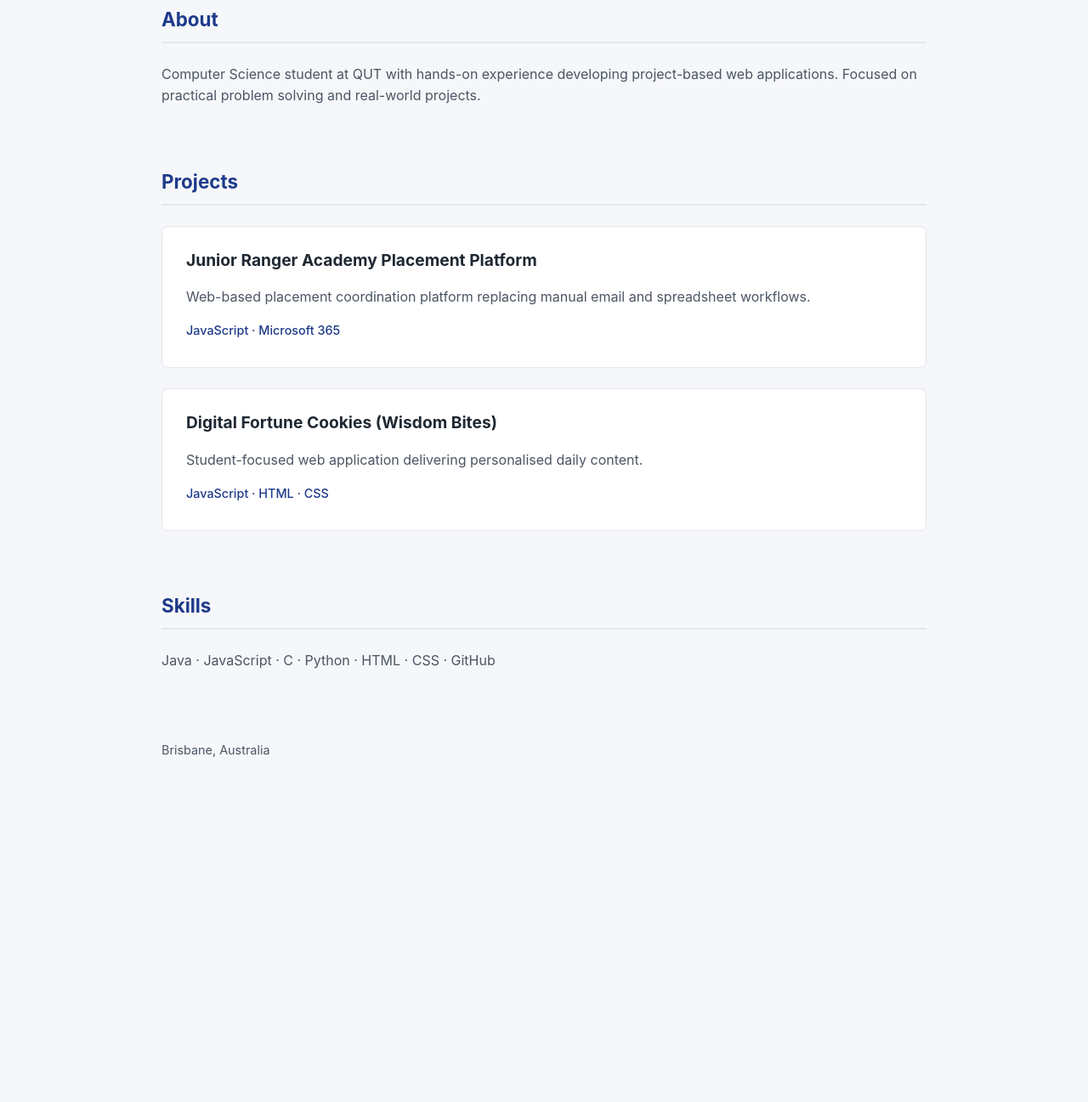
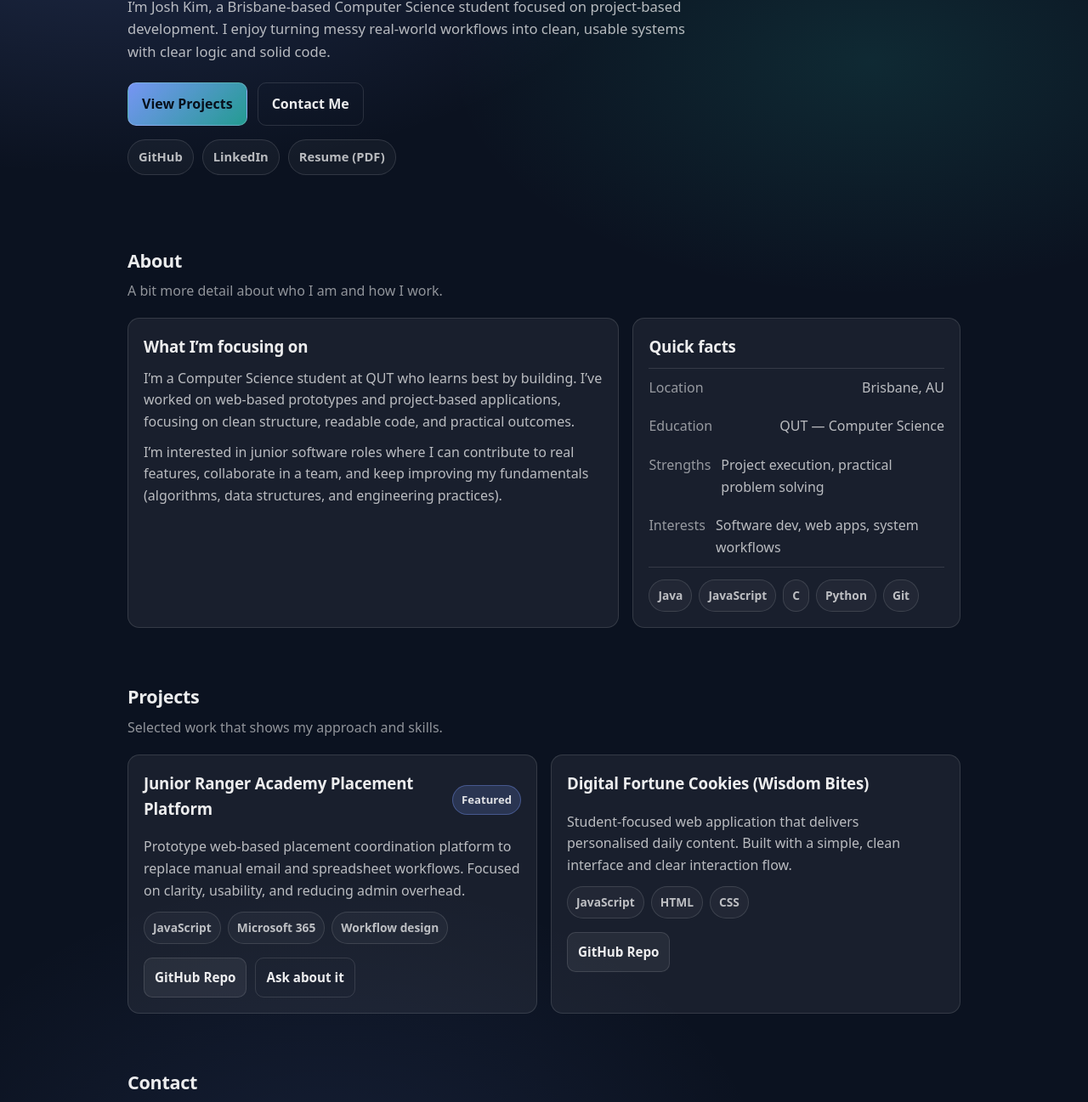
Before and after one commit to JK76761/JK76761.github.io, a plain HTML site: page index.html in a window 1280 px wide. Shown: the part 321-1618 px from the top of the page at 85% size. Before the commit the page ends 1289 px from the top, so only its background shows below. Drawn offline with Linux system fonts and the light colour scheme.

Commit message:
design fixed version

```diff
--- /dev/null
+++ b/10.css
@@ -0,0 +1,318 @@
+:root{
+  --bg: #0b1220;
+  --panel: rgba(255,255,255,0.06);
+  --panel-strong: rgba(255,255,255,0.10);
+  --text: rgba(255,255,255,0.92);
+  --muted: rgba(255,255,255,0.70);
+  --muted2: rgba(255,255,255,0.55);
+  --border: rgba(255,255,255,0.12);
+  --accent: #7c9cff;      /* professional blue */
+  --accent2: #2dd4bf;     /* subtle teal */
+  --shadow: 0 18px 50px rgba(0,0,0,0.35);
+}
+
+*{ box-sizing: border-box; }
+
+html{ scroll-behavior: smooth; }
+
+body{
+  margin:0;
+  color: var(--text);
+  background: radial-gradient(1200px 600px at 10% 10%, rgba(124,156,255,0.18), transparent 55%),
+              radial-gradient(900px 500px at 80% 20%, rgba(45,212,191,0.12), transparent 55%),
+              radial-gradient(900px 700px at 30% 90%, rgba(124,156,255,0.10), transparent 60%),
+              var(--bg);
+  font-family: ui-sans-serif, system-ui, -apple-system, Segoe UI, Roboto, Helvetica, Arial, "Apple Color Emoji","Segoe UI Emoji";
+  line-height: 1.6;
+}
+
+.container{
+  width: min(980px, 92vw);
+  margin: 0 auto;
+  padding: 28px 0 70px;
+}
+
+a{ color: inherit; }
+
+.nav{
+  display:flex;
+  justify-content: space-between;
+  align-items:center;
+  padding: 14px 0 22px;
+}
+
+.brand{
+  text-decoration:none;
+  font-weight: 700;
+  letter-spacing: -0.3px;
+}
+
+.nav-links a{
+  text-decoration:none;
+  color: var(--muted);
+  margin-left: 18px;
+  font-weight: 500;
+}
+
+.nav-links a:hover{
+  color: var(--text);
+}
+
+.hero{
+  padding: 44px 0 20px;
+}
+
+.hero-badge{
+  display:inline-flex;
+  align-items:center;
+  gap: 10px;
+  padding: 8px 12px;
+  border: 1px solid var(--border);
+  background: var(--panel);
+  border-radius: 999px;
+  color: var(--muted);
+  font-size: 0.92rem;
+}
+
+.hero-title{
+  margin: 18px 0 10px;
+  font-size: clamp(2.1rem, 4.2vw, 3.2rem);
+  line-height: 1.1;
+  letter-spacing: -1px;
+}
+
+.hero-subtitle{
+  max-width: 70ch;
+  color: var(--muted);
+  font-size: 1.04rem;
+  margin: 0 0 22px;
+}
+
+.cta{
+  display:flex;
+  gap: 12px;
+  flex-wrap: wrap;
+  margin-bottom: 16px;
+}
+
+.btn{
+  display:inline-flex;
+  align-items:center;
+  justify-content:center;
+  gap: 10px;
+  text-decoration:none;
+  border-radius: 10px;
+  padding: 12px 16px;
+  font-weight: 600;
+  border: 1px solid var(--border);
+  background: var(--panel);
+  color: var(--text);
+  box-shadow: none;
+  transition: transform .15s ease, background .15s ease, border-color .15s ease;
+}
+
+.btn:hover{
+  transform: translateY(-1px);
+  background: var(--panel-strong);
+  border-color: rgba(255,255,255,0.18);
+}
+
+.btn.primary{
+  background: linear-gradient(135deg, rgba(124,156,255,0.95), rgba(45,212,191,0.70));
+  border-color: rgba(255,255,255,0.20);
+  color: #07101c;
+}
+
+.btn.ghost{
+  background: transparent;
+}
+
+.btn.small{
+  padding: 10px 12px;
+  border-radius: 10px;
+  font-size: 0.95rem;
+}
+
+.power-links{
+  display:flex;
+  flex-wrap: wrap;
+  gap: 10px;
+  margin-top: 6px;
+}
+
+.pill{
+  text-decoration:none;
+  padding: 8px 12px;
+  border-radius: 999px;
+  border: 1px solid var(--border);
+  background: rgba(255,255,255,0.04);
+  color: var(--muted);
+  font-weight: 600;
+  font-size: 0.92rem;
+}
+
+.pill:hover{
+  color: var(--text);
+  background: rgba(255,255,255,0.07);
+}
+
+.section{
+  margin-top: 64px;
+}
+
+.section-head{
+  margin-bottom: 18px;
+}
+
+.section-head h2{
+  margin:0 0 6px;
+  font-size: 1.35rem;
+  letter-spacing: -0.3px;
+}
+
+.section-desc{
+  margin:0;
+  color: var(--muted2);
+}
+
+.about-grid{
+  display:grid;
+  grid-template-columns: 1.2fr 0.8fr;
+  gap: 16px;
+}
+
+.projects-grid{
+  display:grid;
+  grid-template-columns: 1fr 1fr;
+  gap: 16px;
+}
+
+.card{
+  background: var(--panel);
+  border: 1px solid var(--border);
+  border-radius: 14px;
+  padding: 18px;
+  box-shadow: none;
+}
+
+.card h3{
+  margin: 0 0 10px;
+  letter-spacing: -0.2px;
+}
+
+.card p{
+  margin: 0 0 10px;
+  color: var(--muted);
+}
+
+.list{
+  list-style: none;
+  padding: 0;
+  margin: 0;
+  border-top: 1px solid var(--border);
+  border-bottom: 1px solid var(--border);
+}
+
+.list li{
+  display:flex;
+  justify-content: space-between;
+  gap: 12px;
+  padding: 10px 0;
+  color: var(--muted);
+}
+
+.list li span:first-child{
+  color: var(--muted2);
+}
+
+.mini-tags{
+  display:flex;
+  flex-wrap: wrap;
+  gap: 8px;
+  margin-top: 14px;
+}
+
+.mini-tags span, .stack span{
+  display:inline-flex;
+  align-items:center;
+  padding: 7px 10px;
+  border: 1px solid var(--border);
+  border-radius: 999px;
+  background: rgba(255,255,255,0.04);
+  color: var(--muted);
+  font-weight: 600;
+  font-size: 0.86rem;
+}
+
+.project-card .project-top{
+  display:flex;
+  justify-content: space-between;
+  align-items: center;
+  gap: 10px;
+  margin-bottom: 8px;
+}
+
+.tag{
+  padding: 6px 10px;
+  border-radius: 999px;
+  background: rgba(124,156,255,0.18);
+  border: 1px solid rgba(124,156,255,0.35);
+  color: rgba(255,255,255,0.86);
+  font-weight: 700;
+  font-size: 0.82rem;
+}
+
+.stack{
+  display:flex;
+  flex-wrap: wrap;
+  gap: 8px;
+  margin: 12px 0 0;
+}
+
+.card-actions{
+  display:flex;
+  gap: 10px;
+  flex-wrap: wrap;
+  margin-top: 16px;
+}
+
+.contact-card{
+  padding: 18px;
+}
+
+.contact-row{
+  display:grid;
+  grid-template-columns: 1fr 1fr;
+  gap: 16px;
+}
+
+.label{
+  color: var(--muted2);
+  font-size: 0.9rem;
+  margin-bottom: 6px;
+}
+
+.contact-link{
+  color: var(--text);
+  text-decoration: none;
+  font-weight: 700;
+}
+
+.contact-link:hover{
+  text-decoration: underline;
+}
+
+.footer{
+  margin-top: 70px;
+  padding-top: 20px;
+  border-top: 1px solid var(--border);
+  color: var(--muted2);
+  font-size: 0.92rem;
+}
+
+/* Responsive */
+@media (max-width: 860px){
+  .about-grid{ grid-template-columns: 1fr; }
+  .projects-grid{ grid-template-columns: 1fr; }
+  .contact-row{ grid-template-columns: 1fr; }
+}
--- a/index.html
+++ b/index.html
@@ -4,51 +4,152 @@
   <meta charset="UTF-8" />
   <meta name="viewport" content="width=device-width, initial-scale=1.0" />
   <title>Josh Kim | Computer Science Student</title>
-  <link rel="stylesheet" href="style.css" />
+  <link rel="stylesheet" href="10.css" />
 </head>
+
 <body>
+  <div class="container">
 
-<header>
-  <h1>Josh Kim</h1>
-  <p>Computer Science Student | Junior Software Developer</p>
-  <div class="links">
-    <a href="https://github.com/JK76761" target="_blank">GitHub</a>
-    <a href="mailto:zio76152583@gmail.com">Email</a>
+    <nav class="nav">
+      <a class="brand" href="#top">Josh Kim</a>
+      <div class="nav-links">
+        <a href="#about">About</a>
+        <a href="#projects">Projects</a>
+        <a href="#contact">Contact</a>
+      </div>
+    </nav>
+
+    <header id="top" class="hero">
+      <div class="hero-badge">Computer Science Student @ QUT</div>
+      <h1 class="hero-title">
+        Building practical software through real-world projects.
+      </h1>
+      <p class="hero-subtitle">
+        I’m Josh Kim, a Brisbane-based Computer Science student focused on project-based development.
+        I enjoy turning messy real-world workflows into clean, usable systems with clear logic and solid code.
+      </p>
+
+      <div class="cta">
+        <a class="btn primary" href="#projects">View Projects</a>
+        <a class="btn ghost" href="#contact">Contact Me</a>
+      </div>
+
+      <div class="power-links">
+        <a class="pill" href="https://github.com/JK76761" target="_blank" rel="noopener noreferrer">GitHub</a>
+        <!-- LinkedIn 있으면 아래 링크 교체 -->
+        <a class="pill" href="#" target="_blank" rel="noopener noreferrer">LinkedIn</a>
+        <!-- Resume PDF 나중에 넣을 때 경로 바꾸기: assets/resume/Josh_Kim_Resume.pdf -->
+        <a class="pill" href="#" target="_blank" rel="noopener noreferrer">Resume (PDF)</a>
       </div>
     </header>
 
-<section>
+    <section id="about" class="section">
+      <div class="section-head">
         <h2>About</h2>
-  <p>
-    Computer Science student at QUT with hands-on experience developing
-    project-based web applications. Focused on practical problem solving
-    and real-world projects.
-  </p>
-</section>
-
-<section>
-  <h2>Projects</h2>
-  <div class="project">
-    <h3>Junior Ranger Academy Placement Platform</h3>
-    <p>Web-based placement coordination platform replacing manual email and spreadsheet workflows.</p>
-    <p class="tech">JavaScript · Microsoft 365</p>
+        <p class="section-desc">A bit more detail about who I am and how I work.</p>
       </div>
 
-  <div class="project">
-    <h3>Digital Fortune Cookies (Wisdom Bites)</h3>
-    <p>Student-focused web application delivering personalised daily content.</p>
-    <p class="tech">JavaScript · HTML · CSS</p>
+      <div class="about-grid">
+        <div class="card">
+          <h3>What I’m focusing on</h3>
+          <p>
+            I’m a Computer Science student at QUT who learns best by building.
+            I’ve worked on web-based prototypes and project-based applications, focusing on
+            clean structure, readable code, and practical outcomes.
+          </p>
+          <p>
+            I’m interested in junior software roles where I can contribute to real features,
+            collaborate in a team, and keep improving my fundamentals (algorithms, data structures, and engineering practices).
+          </p>
+        </div>
+
+        <div class="card">
+          <h3>Quick facts</h3>
+          <ul class="list">
+            <li><span>Location</span><span>Brisbane, AU</span></li>
+            <li><span>Education</span><span>QUT — Computer Science</span></li>
+            <li><span>Strengths</span><span>Project execution, practical problem solving</span></li>
+            <li><span>Interests</span><span>Software dev, web apps, system workflows</span></li>
+          </ul>
+
+          <div class="mini-tags">
+            <span>Java</span><span>JavaScript</span><span>C</span><span>Python</span><span>Git</span>
+          </div>
+        </div>
       </div>
     </section>
 
-<section>
-  <h2>Skills</h2>
-  <p>Java · JavaScript · C · Python · HTML · CSS · GitHub</p>
+    <section id="projects" class="section">
+      <div class="section-head">
+        <h2>Projects</h2>
+        <p class="section-desc">Selected work that shows my approach and skills.</p>
+      </div>
+
+      <div class="projects-grid">
+        <article class="card project-card">
+          <div class="project-top">
+            <h3>Junior Ranger Academy Placement Platform</h3>
+            <div class="tag">Featured</div>
+          </div>
+          <p>
+            Prototype web-based placement coordination platform to replace manual email and spreadsheet workflows.
+            Focused on clarity, usability, and reducing admin overhead.
+          </p>
+          <div class="stack">
+            <span>JavaScript</span><span>Microsoft 365</span><span>Workflow design</span>
+          </div>
+          <div class="card-actions">
+            <a class="btn small" href="#" target="_blank" rel="noopener noreferrer">GitHub Repo</a>
+            <a class="btn small ghost" href="#contact">Ask about it</a>
+          </div>
+        </article>
+
+        <article class="card project-card">
+          <div class="project-top">
+            <h3>Digital Fortune Cookies (Wisdom Bites)</h3>
+          </div>
+          <p>
+            Student-focused web application that delivers personalised daily content.
+            Built with a simple, clean interface and clear interaction flow.
+          </p>
+          <div class="stack">
+            <span>JavaScript</span><span>HTML</span><span>CSS</span>
+          </div>
+          <div class="card-actions">
+            <a class="btn small" href="#" target="_blank" rel="noopener noreferrer">GitHub Repo</a>
+          </div>
+        </article>
+      </div>
     </section>
 
-<footer>
-  <p>Brisbane, Australia</p>
+    <section id="contact" class="section">
+      <div class="section-head">
+        <h2>Contact</h2>
+        <p class="section-desc">If you want to chat about roles, projects, or collaborations.</p>
+      </div>
+
+      <div class="card contact-card">
+        <div class="contact-row">
+          <div>
+            <div class="label">Email</div>
+            <a class="contact-link" href="mailto:zio76152583@gmail.com">zio76152583@gmail.com</a>
+          </div>
+          <div>
+            <div class="label">GitHub</div>
+            <a class="contact-link" href="https://github.com/JK76761" target="_blank" rel="noopener noreferrer">github.com/JK76761</a>
+          </div>
+        </div>
+      </div>
+    </section>
+
+    <footer class="footer">
+      <p>© <span id="year"></span> Josh Kim · Built with HTML/CSS · Hosted on GitHub Pages</p>
     </footer>
 
+  </div>
+
+  <script>
+    document.getElementById("year").textContent = new Date().getFullYear();
+  </script>
 </body>
 </html>
--- a/style.css
+++ /dev/null
@@ -1,106 +0,0 @@
-:root {
-  --bg-main: #f5f7fa;
-  --bg-card: #ffffff;
-  --text-main: #1f2933;
-  --text-sub: #4b5563;
-  --accent: #1e3a8a;
-  --border-light: #e5e7eb;
-}
-
-* {
-  box-sizing: border-box;
-}
-
-body {
-  margin: 0;
-  padding: 60px 24px;
-  font-family: -apple-system, BlinkMacSystemFont, "Segoe UI", Roboto, sans-serif;
-  background-color: var(--bg-main);
-  color: var(--text-main);
-  line-height: 1.6;
-}
-
-header {
-  max-width: 900px;
-  margin: 0 auto 80px;
-}
-
-h1 {
-  font-size: 2.6rem;
-  margin-bottom: 8px;
-  letter-spacing: -0.5px;
-}
-
-header p {
-  font-size: 1.1rem;
-  color: var(--text-sub);
-  margin-bottom: 20px;
-}
-
-.links a {
-  display: inline-block;
-  margin-right: 18px;
-  text-decoration: none;
-  font-weight: 500;
-  color: var(--accent);
-}
-
-.links a:hover {
-  text-decoration: underline;
-}
-
-section {
-  max-width: 900px;
-  margin: 0 auto 70px;
-}
-
-h2 {
-  font-size: 1.4rem;
-  margin-bottom: 24px;
-  padding-bottom: 8px;
-  border-bottom: 2px solid var(--border-light);
-  color: var(--accent);
-}
-
-section p {
-  color: var(--text-sub);
-  font-size: 1rem;
-}
-
-.project {
-  background-color: var(--bg-card);
-  border: 1px solid var(--border-light);
-  border-radius: 8px;
-  padding: 24px 28px;
-  margin-bottom: 24px;
-  transition: box-shadow 0.2s ease, transform 0.2s ease;
-}
-
-.project:hover {
-  transform: translateY(-2px);
-  box-shadow: 0 6px 18px rgba(0, 0, 0, 0.06);
-}
-
-.project h3 {
-  margin-top: 0;
-  margin-bottom: 10px;
-  font-size: 1.2rem;
-  color: var(--text-main);
-}
-
-.project p {
-  margin-bottom: 8px;
-}
-
-.tech {
-  font-size: 0.9rem;
-  color: var(--accent);
-  font-weight: 500;
-}
-
-footer {
-  max-width: 900px;
-  margin: 80px auto 0;
-  font-size: 0.9rem;
-  color: var(--text-sub);
-}
```
Lines whose indentation alone changed are shown as unchanged.
